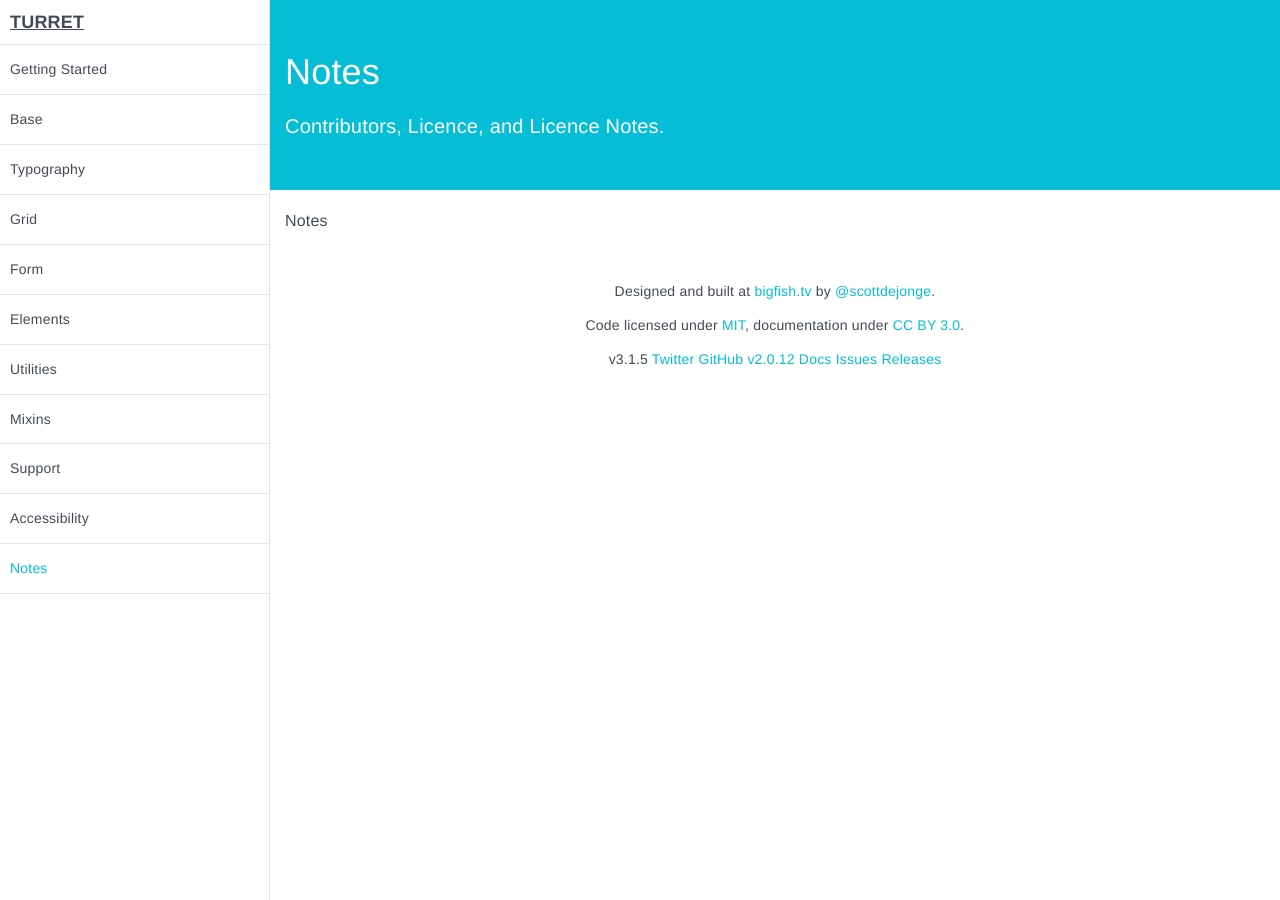
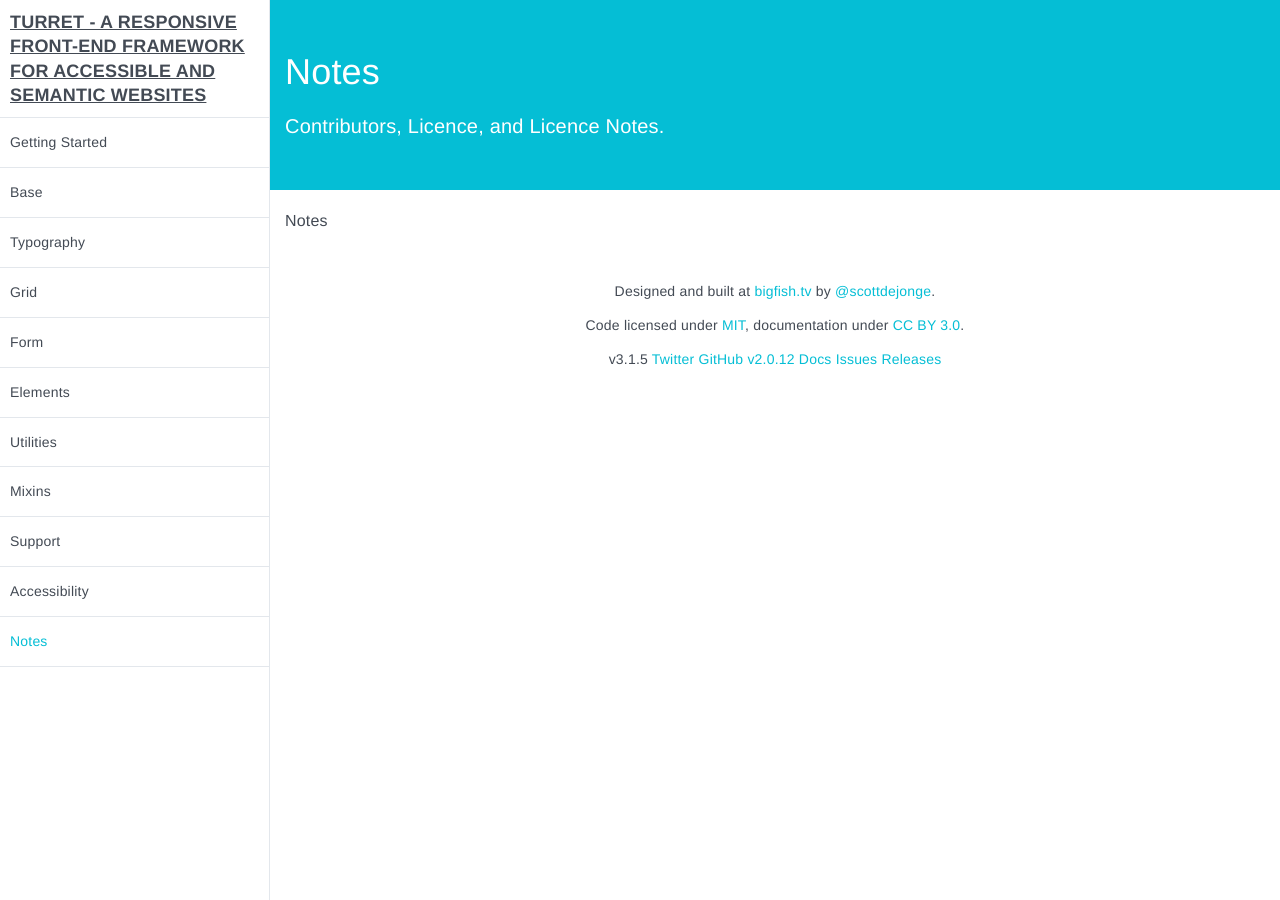
Before and after one commit to scottdejonge/docs, a Jekyll site: the page built from docs/Notes.md, in a window 1280 px wide. Built offline with Jekyll 4.4.1, drawn with Linux system fonts in a browser that asks for light colours.

Commit message:
Favicon and SEO title

```diff
--- a/_config.yml
+++ b/_config.yml
@@ -1,5 +1,5 @@
 # Site settings
-title: Turret
+title: Turret - A Responsive Front-end Framework for Accessible and Semantic Websites
 email: scottdj@bigfish.tv
 description: Turret is a responsive front-end framework for accessible and semantic website development.Turret defines base styles for all HTML5 native web elements and includes a simple and intuitive grid system for rapid responsive website development
 
--- a/docs/_includes/head.html
+++ b/docs/_includes/head.html
@@ -6,6 +6,9 @@
   <title>{% if page.title %}{{ page.title }}{% else %}{{ site.title }}{% endif %}</title>
   <meta name="description" content="{% if page.excerpt %}{{ page.excerpt | strip_html | strip_newlines | truncate: 160 }}{% else %}{{ site.description }}{% endif %}">
 
+  <link rel="shortcut icon" href="ico/favicon.ico" type="image/x-icon" />
+  <link rel="icon" href="ico/favicon.ico" type="image/x-icon" />
+
   <link rel="stylesheet" href="{{ "/css/turret.min.css" | prepend: site.baseurl }}">
   <link rel="stylesheet" href="{{ "/css/main.css" | prepend: site.baseurl }}">
   <link rel="stylesheet" href="{{ "/css/syntax.css" | prepend: site.baseurl }}">
```
Also changed, not shown: docs/favicon.ico (added).
